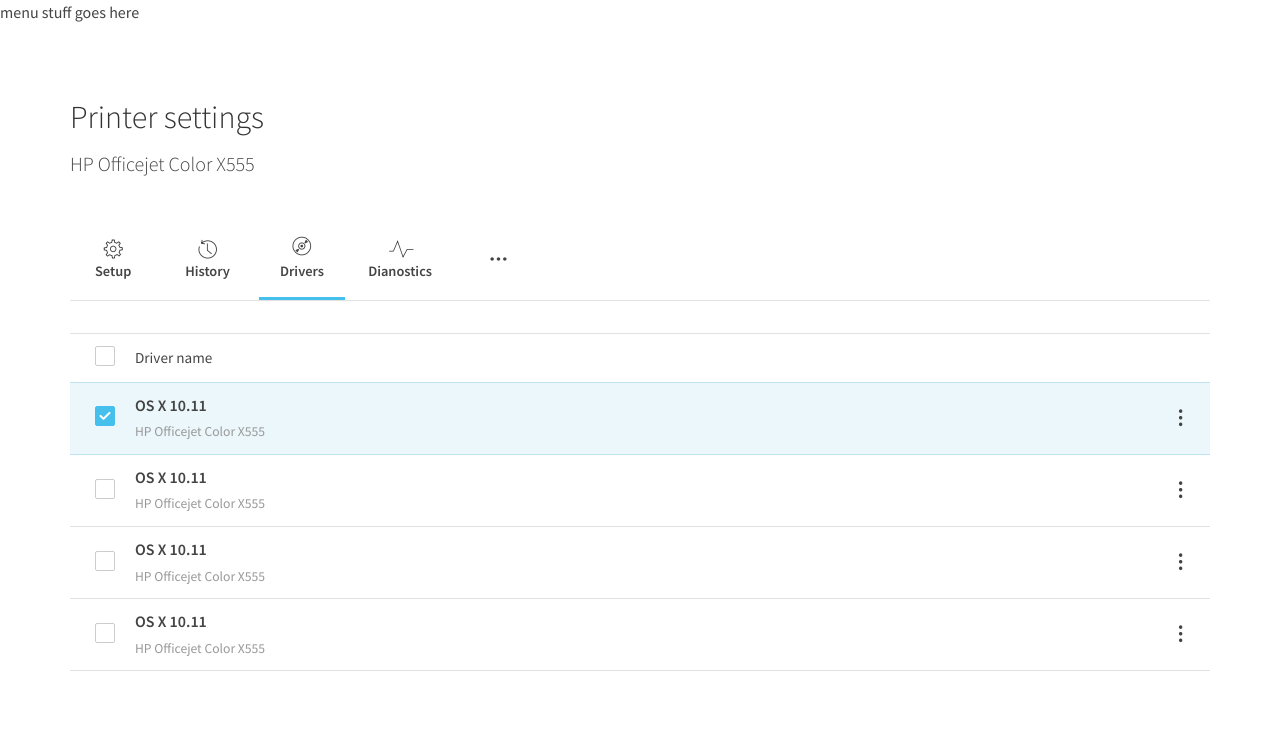
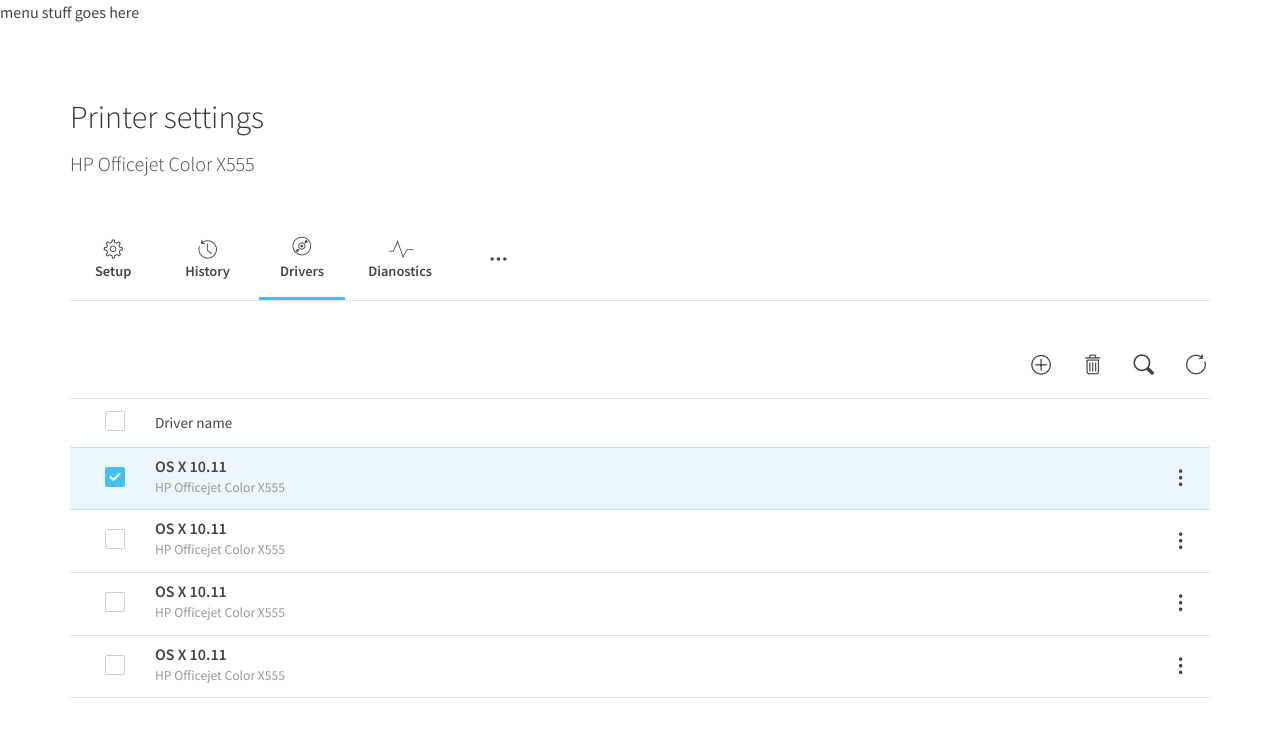
Before and after one commit to aakjaer/form-stuff, a Jekyll site: the page built from index.html, in a window 1280 px wide. Shown: the top 737 px of the page. Built offline with Jekyll 4.4.1, drawn with Linux system fonts in a browser that asks for light colours; nearby versions of some CDN libraries.

Commit message:
List actions and more tweaks

```diff
--- a/assets/_scss/_base.scss
+++ b/assets/_scss/_base.scss
@@ -47,3 +47,26 @@ main {
 		padding-right: $grid-gutter-width/2;
 	}
 }
+
+.page-actions {
+	@extend .list-unstyled;
+	margin: 1em 0;
+	text-align: right;
+
+	li {
+		display: inline-block;
+	}
+
+	li + li {
+		margin-left: 1.2em;
+	}
+
+	button {
+		background-color: transparent;
+	    border: none;
+	    padding: 0;
+	    margin: 0;
+	    outline: none;
+	    font-size: 1.3em;
+	}
+}
--- a/assets/_scss/_icons.scss
+++ b/assets/_scss/_icons.scss
@@ -70,3 +70,7 @@
 .icon-overflow-menu-2:before { content: '\e80b'; } /* '' */
 .icon-sort-down:before { content: '\e80c'; } /* '' */
 .icon-sort-up:before { content: '\e80d'; } /* '' */
+.icon-add:before { content: '\e80e'; } /* '' */
+.icon-refresh:before { content: '\e80f'; } /* '' */
+.icon-search:before { content: '\e810'; } /* '' */
+.icon-delete:before { content: '\e811'; } /* '' */
--- a/assets/_scss/_list.scss
+++ b/assets/_scss/_list.scss
@@ -65,7 +65,7 @@
 }
 
 .list__col-cb {
-	width: 20px;
+	width: 70px;
 	padding-left: 25px;
 	padding-right: 25px;
 	text-align: center;
@@ -130,6 +130,7 @@
 
 .list__item-title {
 	display: block;
+	line-height: 1em;
 	font-weight: 600;
 }
 
--- a/index.html
+++ b/index.html
@@ -195,8 +195,14 @@ include: list-checkboxes
 
 		<div role="tabpanel" class="tab-pane active" id="drivers">
 
+			<ul class="page-actions">
+				<li><button><i class="icon-add"></i></button></li>
+				<li><button><i class="icon-delete"></i></button></li>
+				<li><button><i class="icon-search"></i></button></li>
+				<li><button><i class="icon-refresh"></i></button></li>
+			</ul>
+
 			<div class="list">
-
 				<!-- list header -->
 				<header class="list__header">
 					<div class="list__header-col list__col-cb">
```
Also changed, not shown: assets/fonts/icons/config.json (+56 -0 lines), assets/fonts/icons/icons.svg, assets/fonts/icons/icons.ttf, assets/fonts/icons/icons.woff, assets/fonts/icons/icons.woff2, 9 other files.
